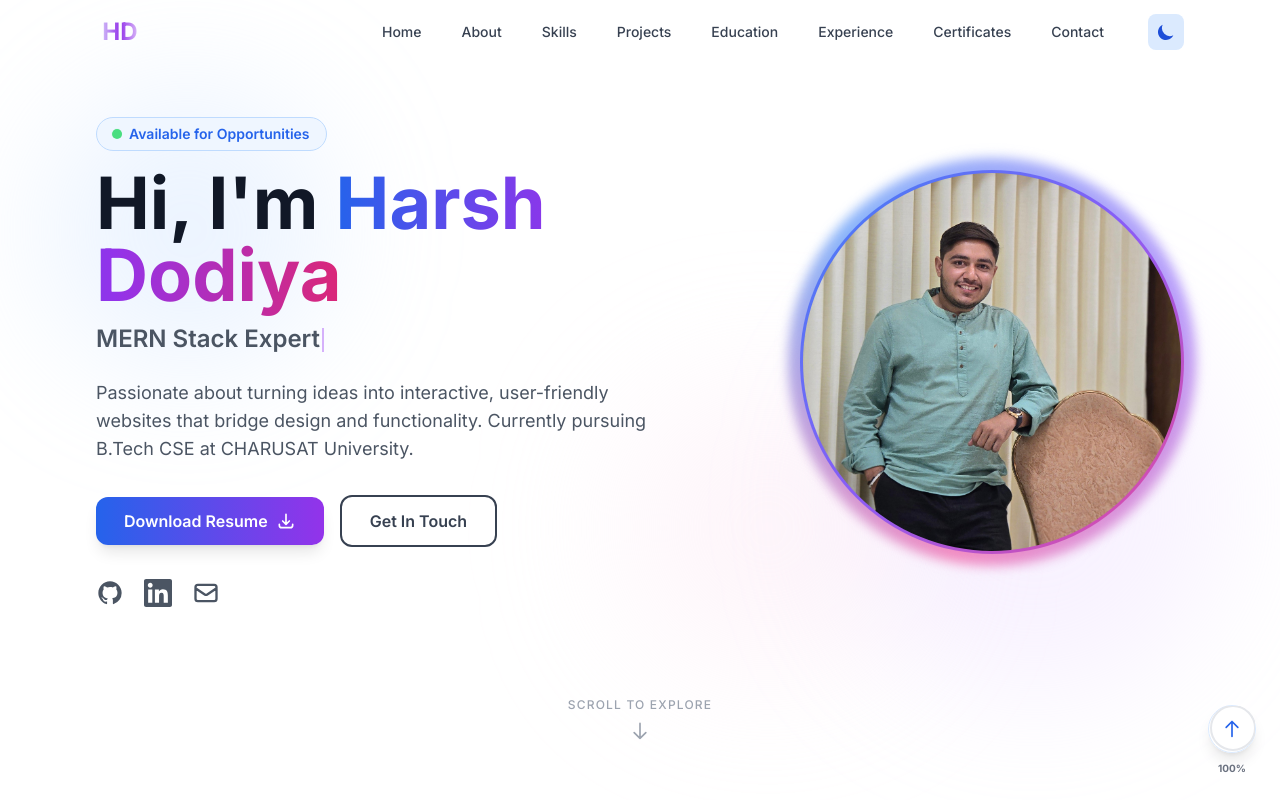
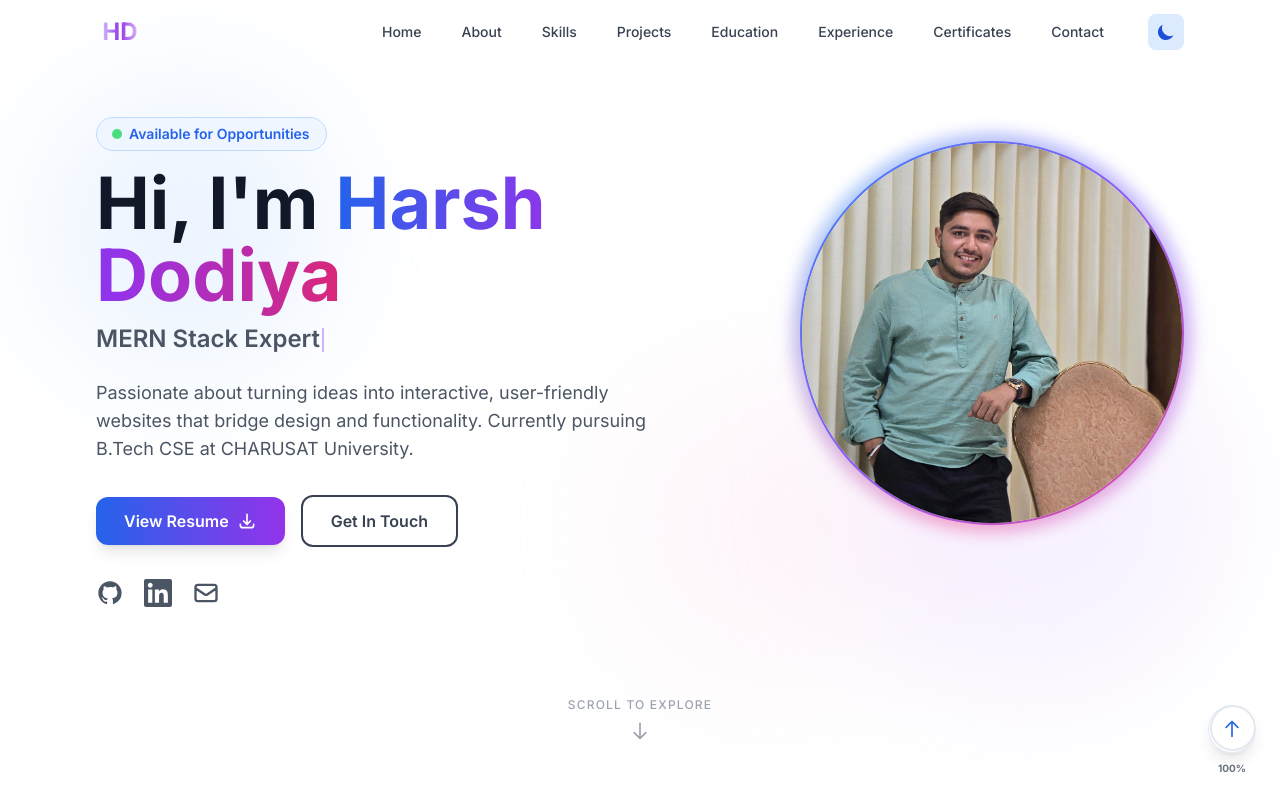
Before and after one commit to harshdodiya58/Portfolio, a React (Vite) app: page / in a window 1280 px wide. Shown: the top 800 px of the page. Built offline with nearby package versions, Linux system fonts and the light colour scheme.

Commit message:
Update resume asset and link

```diff
--- a/src/components/Hero.jsx
+++ b/src/components/Hero.jsx
@@ -75,14 +75,6 @@ const Hero = () => {
     },
   };
 
-  const handleResumeDownload = () => {
-    if (portfolioData.resumeUrl && portfolioData.resumeUrl !== '#') {
-      window.open(portfolioData.resumeUrl, '_blank');
-    } else {
-      alert('Resume link will be added soon!');
-    }
-  };
-
   const handleContactClick = (e) => {
     e.preventDefault();
     document.querySelector('#contact')?.scrollIntoView({ behavior: 'smooth' });
@@ -122,10 +114,10 @@ const Hero = () => {
         initial="hidden"
         animate="visible"
       >
-        <div className="flex flex-col lg:flex-row items-center justify-between gap-12 lg:gap-16">
+        <div className="flex flex-col lg:flex-row items-center lg:items-start justify-between gap-8 lg:gap-16">
 
           {/* ── LEFT: Text Content ── */}
-          <div className="flex-1 text-center lg:text-left">
+          <div className="order-2 lg:order-1 flex-1 text-center lg:text-left mt-2 lg:mt-0">
 
             {/* Badge */}
             <motion.div variants={itemVariants} className="flex justify-center lg:justify-start mb-4">
@@ -178,17 +170,19 @@ const Hero = () => {
               variants={itemVariants}
               className="flex flex-col sm:flex-row gap-4 justify-center lg:justify-start items-center mb-8"
             >
-              <motion.button
-                onClick={handleResumeDownload}
+              <motion.a
+                href={portfolioData.resumeUrl}
+                target="_blank"
+                rel="noopener noreferrer"
                 className="px-7 py-3 bg-gradient-to-r from-blue-600 to-purple-600 text-white font-semibold rounded-xl shadow-lg hover:shadow-blue-500/30 hover:shadow-xl transition-all duration-300 flex items-center gap-2"
                 whileHover={{ scale: 1.05, y: -2 }}
                 whileTap={{ scale: 0.95 }}
               >
-                Download Resume
+                View Resume
                 <svg className="w-5 h-5" fill="none" stroke="currentColor" viewBox="0 0 24 24">
                   <path strokeLinecap="round" strokeLinejoin="round" strokeWidth={2} d="M4 16v1a3 3 0 003 3h10a3 3 0 003-3v-1m-4-4l-4 4m0 0l-4-4m4 4V4" />
                 </svg>
-              </motion.button>
+              </motion.a>
 
               <motion.a
                 href="#contact"
@@ -245,16 +239,16 @@ const Hero = () => {
           {/* ── RIGHT: Profile Image ── */}
           <motion.div
             variants={imageVariants}
-            className="flex-shrink-0 flex justify-center"
+            className="order-1 lg:order-2 flex-shrink-0 flex justify-center lg:justify-end lg:mt-6 lg:-translate-y-2 xl:-translate-y-4"
           >
             <div className="relative">
               {/* Rotating gradient ring */}
               <motion.div
-                className="absolute -inset-3 rounded-full"
+                className="absolute -inset-2 rounded-full"
                 style={{
                   background: 'conic-gradient(from 0deg, #3b82f6, #8b5cf6, #ec4899, #3b82f6)',
-                  opacity: 0.6,
-                  filter: 'blur(6px)',
+                  opacity: 0.45,
+                  filter: 'blur(8px)',
                 }}
                 animate={{ rotate: 360 }}
                 transition={{ duration: 8, repeat: Infinity, ease: 'linear' }}
@@ -262,7 +256,7 @@ const Hero = () => {
 
               {/* Outer gradient border ring */}
               <div
-                className="relative w-72 h-72 md:w-96 md:h-96 rounded-full p-[3px]"
+                className="relative w-44 h-44 sm:w-56 sm:h-56 md:w-72 md:h-72 lg:w-80 lg:h-80 xl:w-96 xl:h-96 rounded-full p-[2px]"
                 style={{
                   background: 'linear-gradient(135deg, #3b82f6, #8b5cf6, #ec4899)',
                 }}
@@ -275,7 +269,7 @@ const Hero = () => {
                   <img
                     src="/profile.jpg"
                     alt="Harsh Dodiya"
-                    className="w-full h-full object-cover object-center"
+                    className="w-full h-full object-cover object-[50%_30%]"
                     loading="eager"
                     onError={(e) => {
                       e.target.style.display = 'none';
--- a/src/data/portfolioData.js
+++ b/src/data/portfolioData.js
@@ -5,7 +5,7 @@ export const portfolioData = {
   email: "dodiyaharsh692@gmail.com",
   linkedin: "https://www.linkedin.com/in/harsh-dodiya-5b7864270/",
   github: "https://github.com/harshdodiya58/",
-  resumeUrl: "/resume.pdf", // Resume file in public folder
+  resumeUrl: "/Harsh_Dodiya_Resume%20(2).pdf", // Resume file in public folder
 
   nav: [
     { id: 1, label: "Home", href: "#home" },
@@ -20,7 +20,7 @@ export const portfolioData = {
 
   summary: `I am a passionate B.Tech Computer Science Engineering student with a strong focus on Full Stack Development, particularly the MERN (MongoDB, Express.js, React.js, Node.js) technology stack. My journey in software development has been driven by a genuine interest in building scalable, efficient, and user-centric web applications.
 
-Currently in my 6th semester, I have dedicated significant time to mastering both frontend and backend technologies. I specialize in creating responsive user interfaces with React.js and Tailwind CSS, while building robust server-side solutions using Node.js and Express.js. My experience with MongoDB has enabled me to design and implement efficient database schemas for various projects.
+Currently in my 7th semester, I have dedicated significant time to mastering both frontend and backend technologies. I specialize in creating responsive user interfaces with React.js and Tailwind CSS, while building robust server-side solutions using Node.js and Express.js. My experience with MongoDB has enabled me to design and implement efficient database schemas for various projects.
 
 What sets me apart is my commitment to continuous learning and my problem-solving approach. I thrive on turning complex requirements into clean, maintainable code. Whether it's implementing RESTful APIs, managing state in React applications, or optimizing database queries, I approach each challenge with enthusiasm and attention to detail.
 
```
Also changed, not shown: 2 other files (tests, documents, lock files or other folders).
